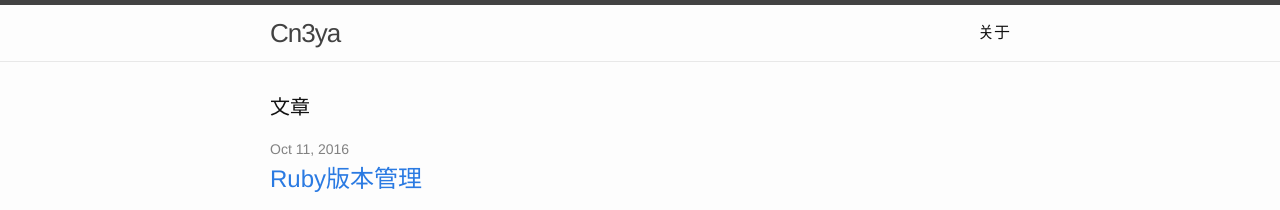
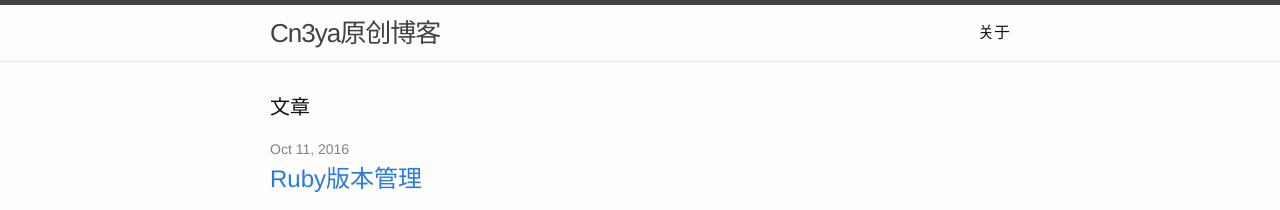
Before and after one commit to cn3ya/cn3ya.github.io, a Jekyll site: the page built from index.html, in a window 1280 px wide. Shown: the top 210 px of the page. Built offline with Jekyll 4.4.1, drawn with Linux system fonts in a browser that asks for light colours.

Commit message:
修改标题

```diff
--- a/_config.yml
+++ b/_config.yml
@@ -1,5 +1,5 @@
 # Site settings
-title: Cn3ya
+title: Cn3ya原创博客
 email: cn3ya@cn3ya.com
 description: > # this means to ignore newlines until "baseurl:"
   个人技术博客，关于linux，php，javascript，mysql，apahce，nginx和一些开源软件的技术分享，商业合作和咨询请联系左侧邮箱。
```
